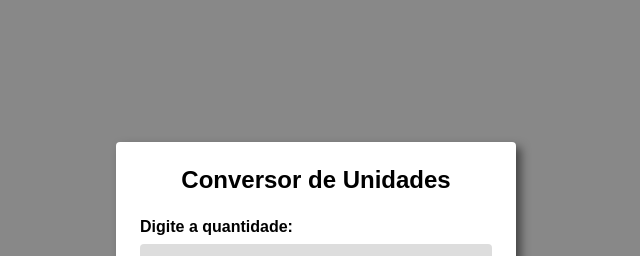
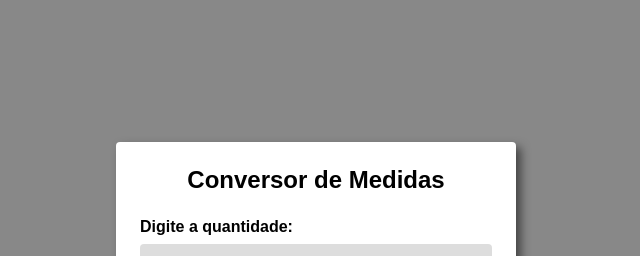
Before and after one commit to lucasrochabz/conversor-de-medidas, a plain HTML site: page index.html in a window 1280 px wide. Shown: the top 256 px of the page, without its empty margins (324-964 px from the left). Drawn offline with Linux system fonts and the light colour scheme.

Commit message:
Add atualização de texto

```diff
--- a/index.html
+++ b/index.html
@@ -6,12 +6,12 @@
   <meta name="viewport" content="width=device-width, initial-scale=1.0">
   <link rel="stylesheet" href="./css/style.css">
   <script src="./js/script.js" defer></script>
-  <title>Conversor de Unidades</title>
+  <title>Conversor de Medidas</title>
 </head>
 
 <body>
   <div class="container">
-    <h1>Conversor de Unidades</h1>
+    <h1>Conversor de Medidas</h1>
     <div class="input-group">
       <label for="input">Digite a quantidade:</label>
       <input type="number" id="input" name="input" placeholder="0">
```
Also changed, not shown: img/projeto-conversor-de-medidas.png (added), img/projeto-conversor-de-unidades.png (deleted).
